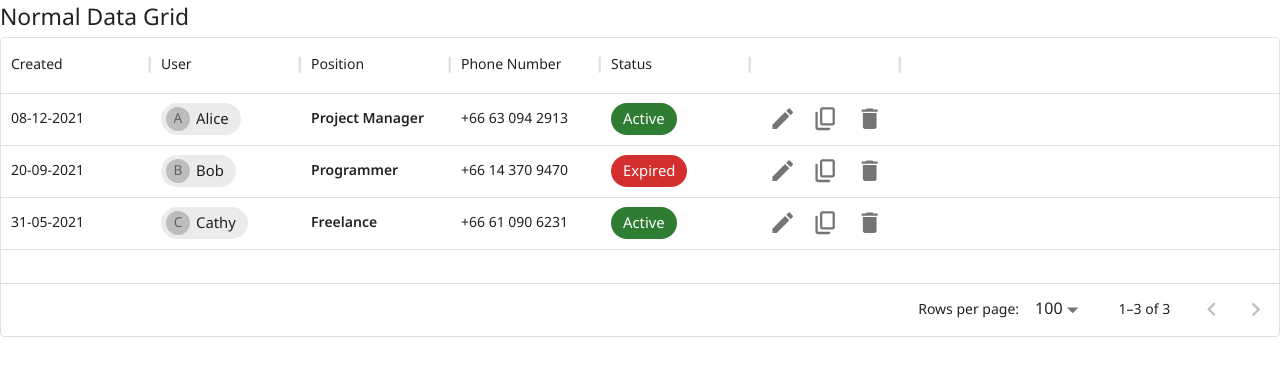
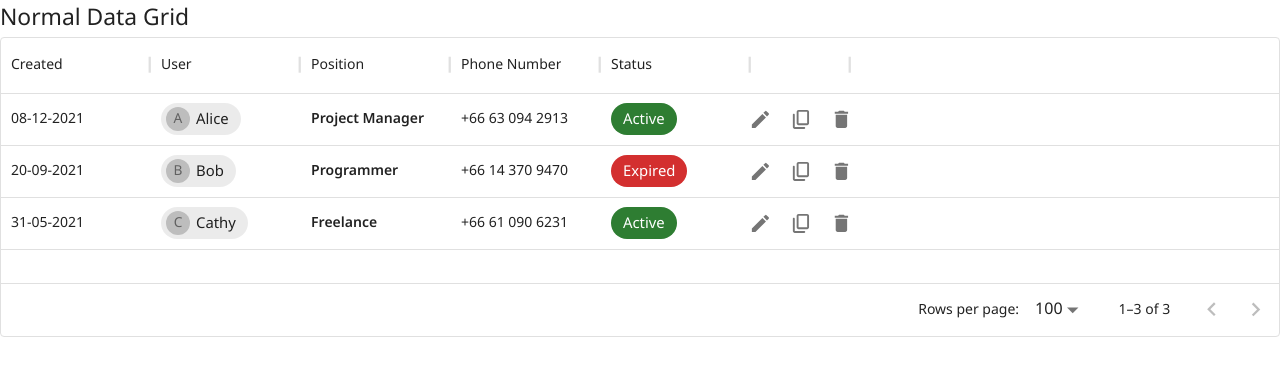
Before and after one commit to joeyprint/poc-data-grid-mui, a React (Create React App) app: page / in a window 1280 px wide. Shown: the top 376 px of the page. Built offline with nearby package versions, Linux system fonts and the light colour scheme.

Commit message:
feat: action of data grid

```diff
--- a/src/Components/DataGrid/NormalDataGrid.js
+++ b/src/Components/DataGrid/NormalDataGrid.js
@@ -1,6 +1,6 @@
 import React from "react";
-import { DataGrid as MUIDataGrid } from "@mui/x-data-grid";
-import { Avatar, Box, Chip, IconButton, Typography } from "@mui/material";
+import { DataGrid as MUIDataGrid, GridActionsCellItem } from "@mui/x-data-grid";
+import { Avatar, Chip, Typography } from "@mui/material";
 import EditIcon from "@mui/icons-material/Edit";
 import ContentCopyRoundedIcon from "@mui/icons-material/ContentCopyRounded";
 import DeleteIcon from "@mui/icons-material/Delete";
@@ -72,22 +72,25 @@ const columns = [
     ),
   },
   {
-    width: 150,
-    renderCell: (item) => (
-      <Box sx={{ display: "flex" }}>
-        <a href={`/${item.id}`}>
-          <IconButton>
-            <EditIcon />
-          </IconButton>
-        </a>
-        <IconButton>
-          <ContentCopyRoundedIcon />
-        </IconButton>
-        <IconButton>
-          <DeleteIcon />
-        </IconButton>
-      </Box>
-    ),
+    field: "actions",
+    type: "actions",
+    getActions: (item) => [
+      <GridActionsCellItem
+        icon={<EditIcon />}
+        label="Edit"
+        onClick={() => {}}
+      />,
+      <GridActionsCellItem
+        icon={<ContentCopyRoundedIcon />}
+        label="Duplicate"
+        onClick={() => {}}
+      />,
+      <GridActionsCellItem
+        icon={<DeleteIcon />}
+        label="Delete"
+        onClick={() => {}}
+      />,
+    ],
   },
 ];
 
```
